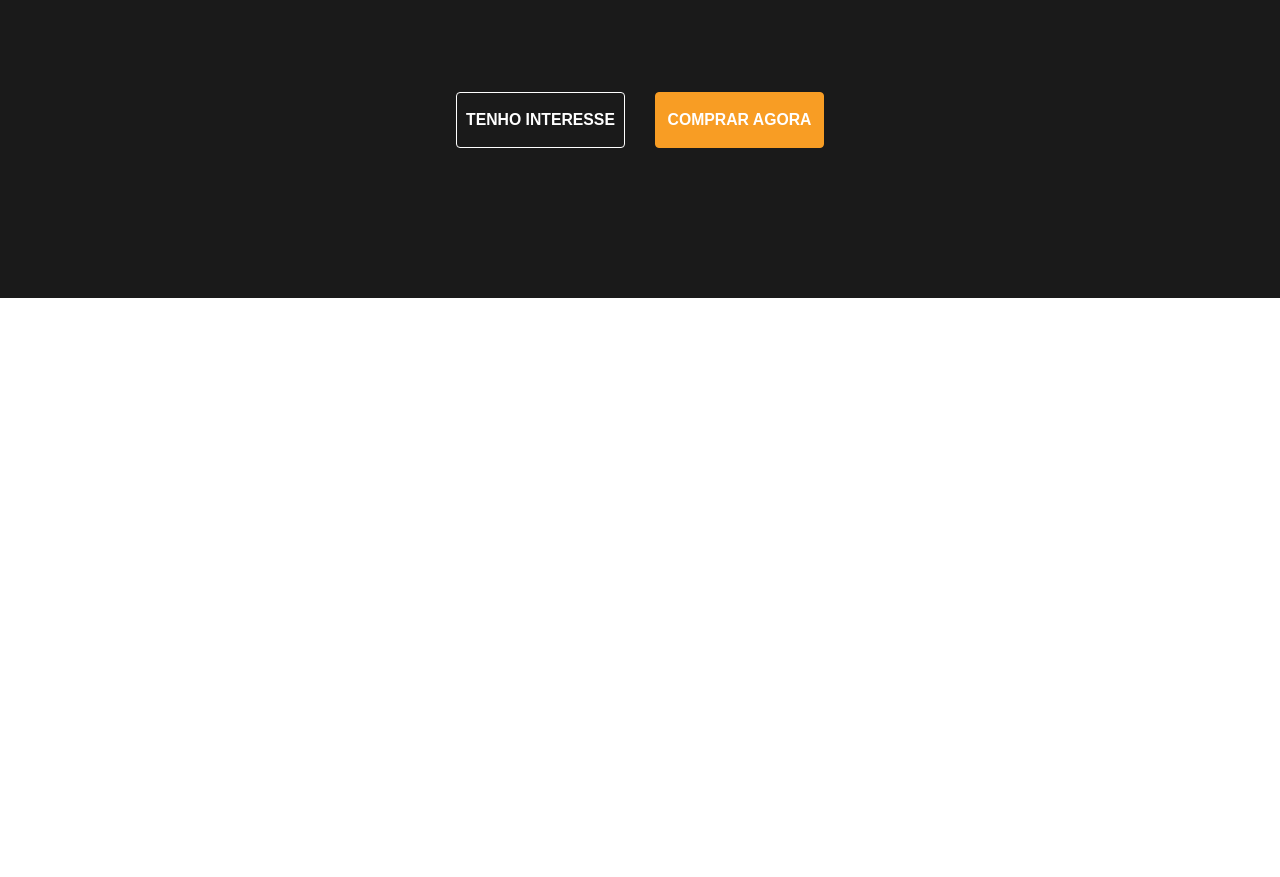
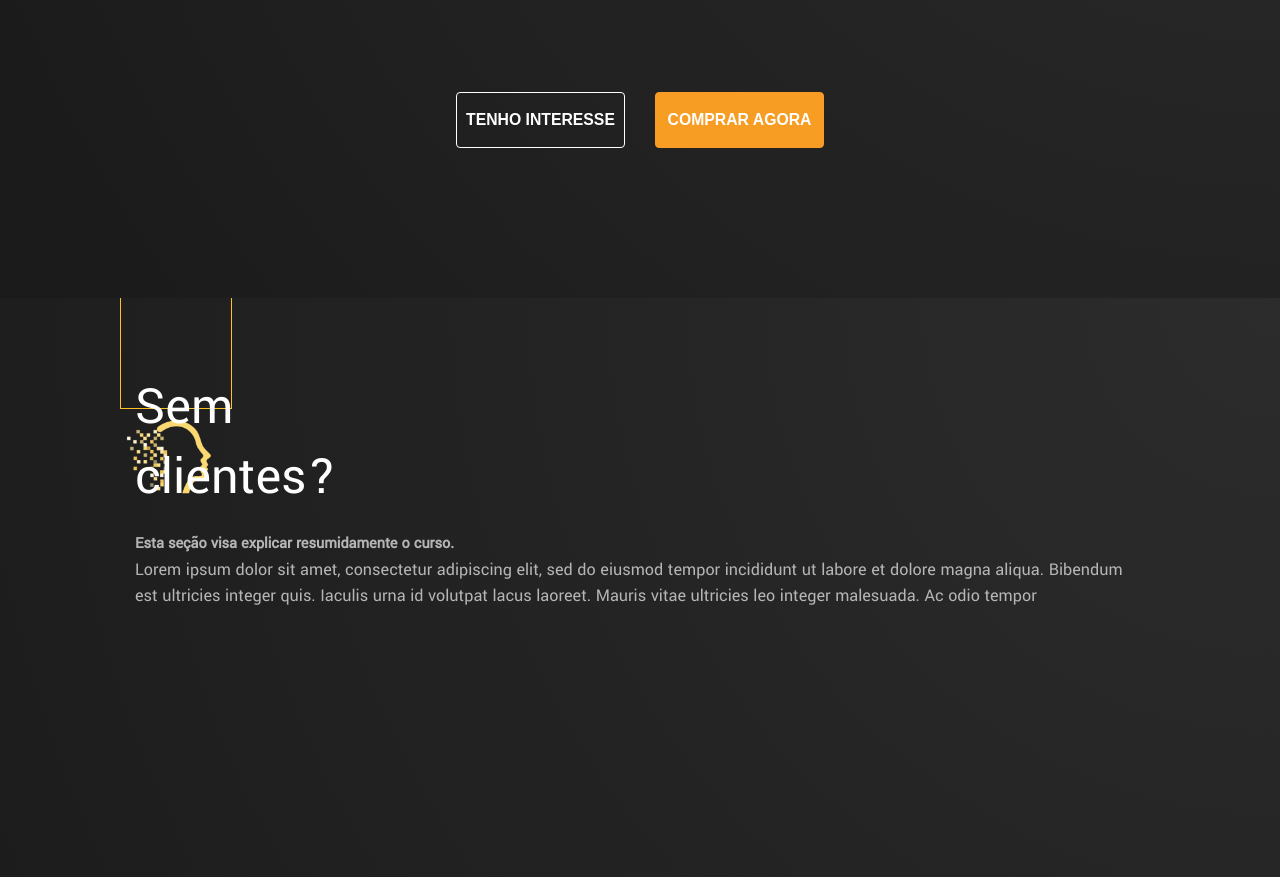
Before and after one commit to guivillar/projeto2, a plain HTML site: page index.html in a window 1280 px wide. Shown: the part 513-1390 px from the top of the page. Before the commit the page ends 811 px from the top, so only its background shows below. Drawn offline with Linux system fonts and the light colour scheme.

Commit message:
Quebrado

```diff
--- a/css/common.css
+++ b/css/common.css
@@ -1,6 +1,15 @@
 body{
     margin: 0;
     font-family: "Yantramanav";
+}
+
+.borda-laranja{
+    border: 1px solid #FEC024;
+    border-top: 0;
+}
+
+.fundo-gradiente{
+    background: radial-gradient(circle at 100% 0%, #2C2C2C 0%, #1A1A1A 100%);
 }
 
 @media (min-width: 360px){
--- a/css/hero.css
+++ b/css/hero.css
@@ -1,8 +1,4 @@
 @media (min-width: 360px){
-    .hero{
-        background: transparent radial-gradient(closest-side at 96% 11%, #2C2C2C 0%, #1A1A1A 100%) 0% 0% no-repeat padding-box;
-    }
-
     .div-hero{
         margin-top: 15px;
         display: flex;
--- /dev/null
+++ b/css/resumo-curso.css
@@ -0,0 +1,38 @@
+@media (min-width: 360px){
+    .resumo-curso{
+        height: 1000px;
+    }
+
+    .div-resumo-curso{
+        position: relative;
+        background: none;
+        display: flex;
+        flex-direction: column;
+    }
+
+    .div-texto-borda{
+        max-width: 110px;
+        height: 110px;
+        z-index: 1;
+        background: none;
+        position: relative;
+    }
+
+    .div-titulo-resumo{
+        position: absolute;
+        z-index: 2;
+        background: none;
+        top: 20px;
+        left: 15px;
+        right: 15px;
+    }
+
+    .div-titulo-resumo .titulo-h1{
+        margin-bottom: 0;
+    }
+
+    .div-texto-resumo .body-1{
+        line-height: 26px;
+    }
+
+}
--- a/index.html
+++ b/index.html
@@ -5,12 +5,13 @@
         <meta name="viewport" content="width=device-width, initial-scale=1">
         <link rel="stylesheet" href="css/hero.css">
         <link rel="stylesheet" href="css/common.css">
+        <link rel="stylesheet" href="css/resumo-curso.css">
         <link rel="preconnect" href="https://fonts.googleapis.com">
         <link rel="preconnect" href="https://fonts.gstatic.com" crossorigin>
         <link href="https://fonts.googleapis.com/css2?family=Yantramanav&display=swap" rel="stylesheet">
     </head>
     <body>
-        <section class="hero">
+        <section class="hero fundo-gradiente">
             <div class="div-hero container">
                 <div class="div-logo-hero">
                     <img class="logo-hero" src="assets/LOGOSYNAPSE_simbolo_laranja.png">
@@ -25,5 +26,22 @@
                 </div>
             </div>
         </section>
+        <section class="resumo-curso fundo-gradiente">
+            <div class="div-resumo-curso container">
+                <div class="borda-laranja div-texto-borda">
+                </div>
+                <div class="div-titulo-resumo">
+                    <p class="titulo-h1">Sem<br>clientes?</p>
+                    <div class="div-texto-resumo">
+                        <p class="body-1"><span class="body-2">Esta seção visa explicar resumidamente o curso.</span><br>Lorem ipsum dolor sit amet, consectetur adipiscing elit, sed do eiusmod tempor incididunt ut labore et dolore magna aliqua. Bibendum est ultricies integer quis. Iaculis urna id volutpat lacus laoreet. Mauris vitae ultricies leo integer malesuada. Ac odio tempor</p>
+                    </div>
+                </div>
+                <div>
+                    <div>
+                        <img src="assets/Oratória Digital Logo.png">
+                    </div>
+                </div>
+            </div>
+        </section>
     </body>
 </html>
```
Also changed, not shown: assets/Oratória Digital Logo.png (added), assets/Retângulo 27.png (added).
